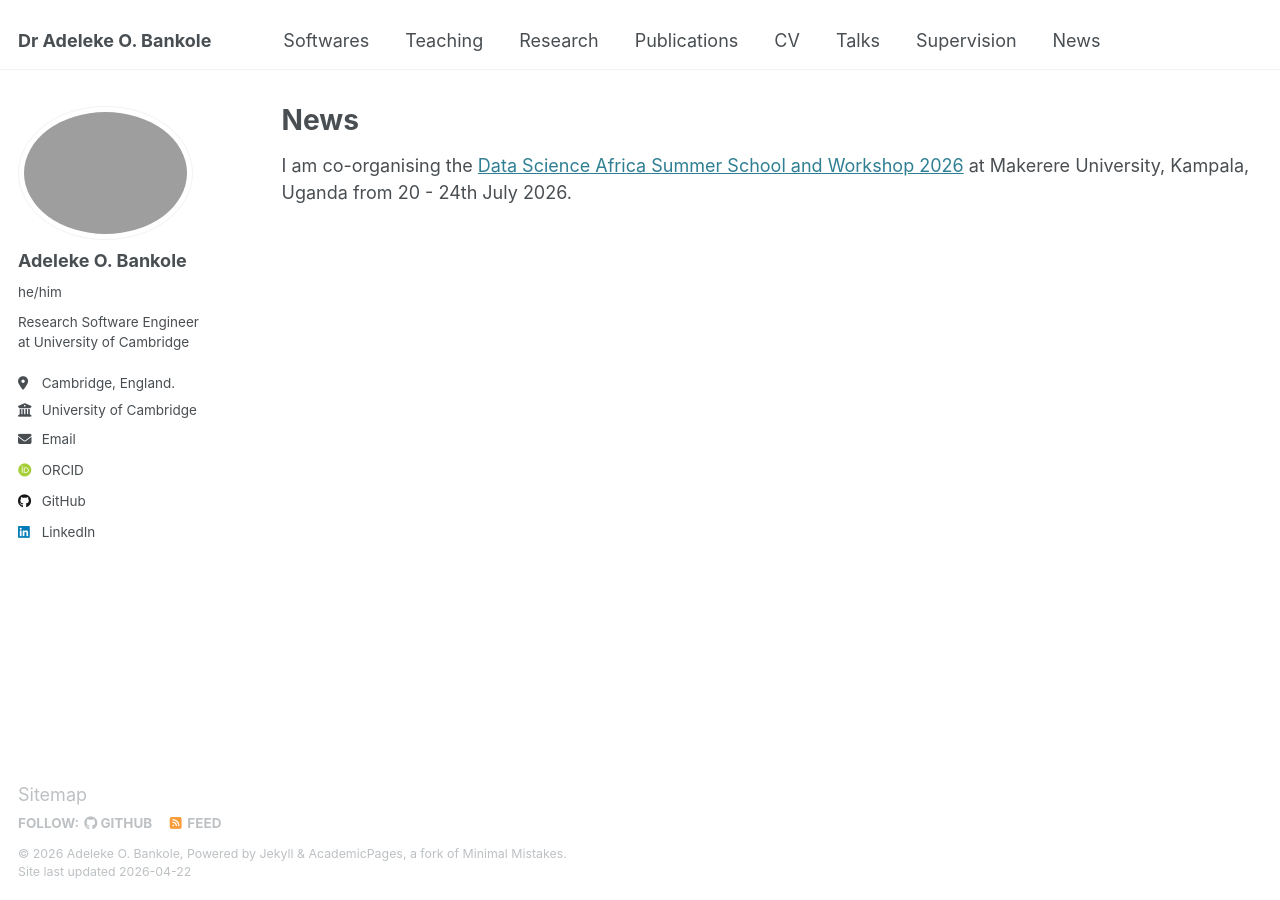
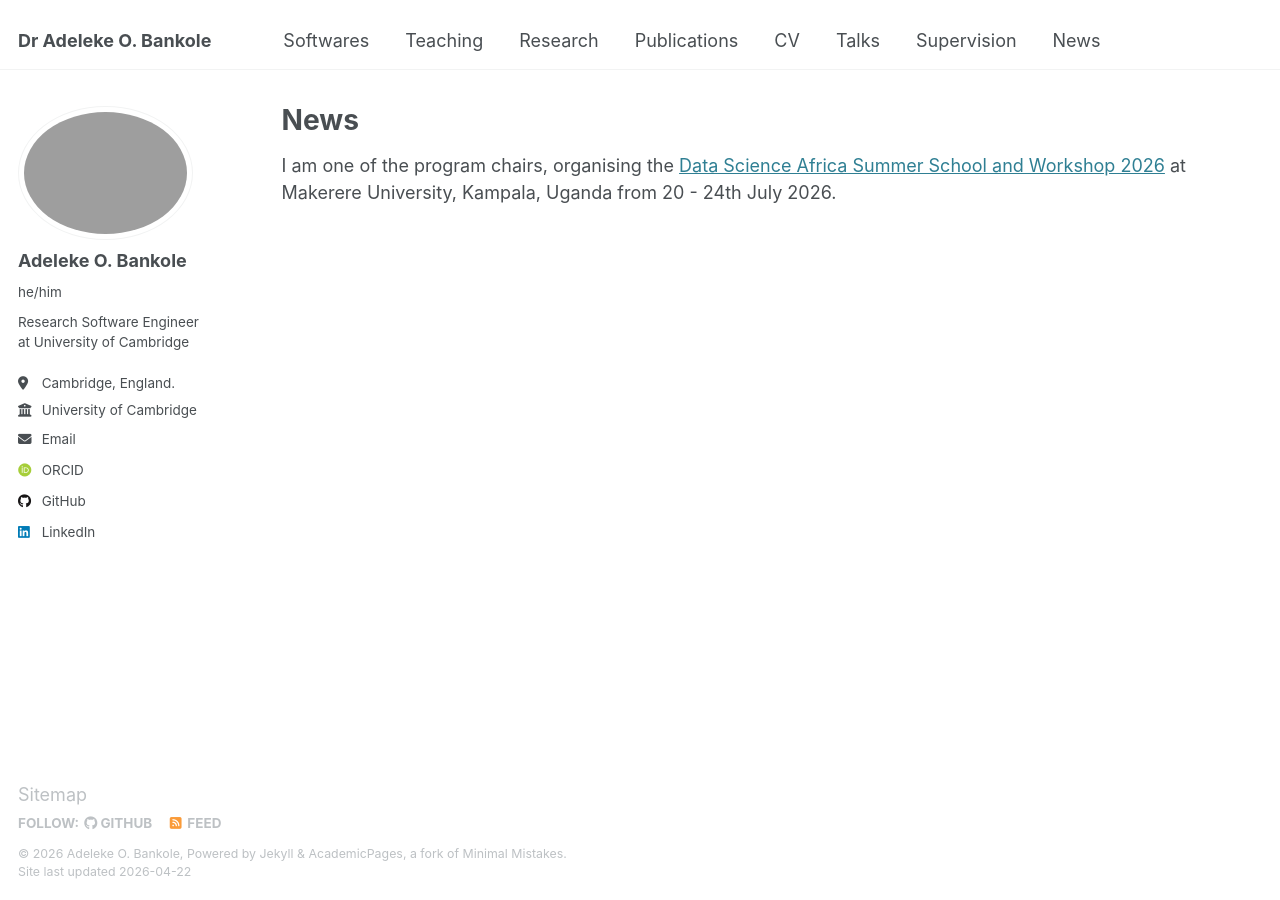
Before and after one commit to AdelekeBankole/adelekebankole.github.io, a Jekyll site: the page built from _news/news.md, in a window 1280 px wide. Built offline with Jekyll 4.4.1, drawn with Linux system fonts in a browser that asks for light colours; some web fonts are replaced.

Commit message:
Update role in Data Science Africa Summer School 2026

```diff
--- a/_news/news.md
+++ b/_news/news.md
@@ -4,4 +4,4 @@ title: "News"
 permalink: /news/
 author_profile: true
 ---
-I am co-organising the [Data Science Africa Summer School and Workshop 2026](https://www.datascienceafrica.org/dsa-2026) at Makerere University, Kampala, Uganda from 20 - 24th July 2026.
+I am one of the program chairs, organising the [Data Science Africa Summer School and Workshop 2026](https://www.datascienceafrica.org/dsa-2026) at Makerere University, Kampala, Uganda from 20 - 24th July 2026.
```
